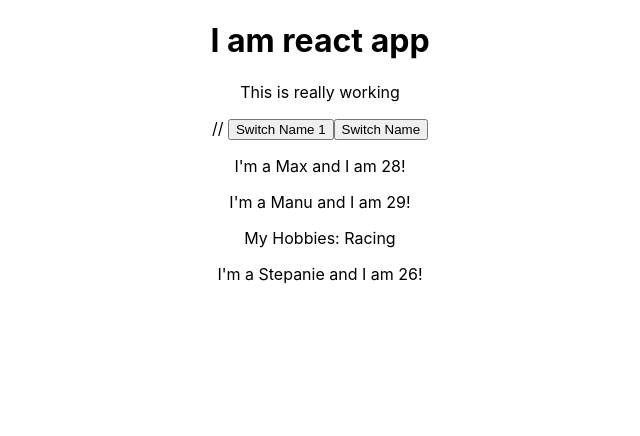
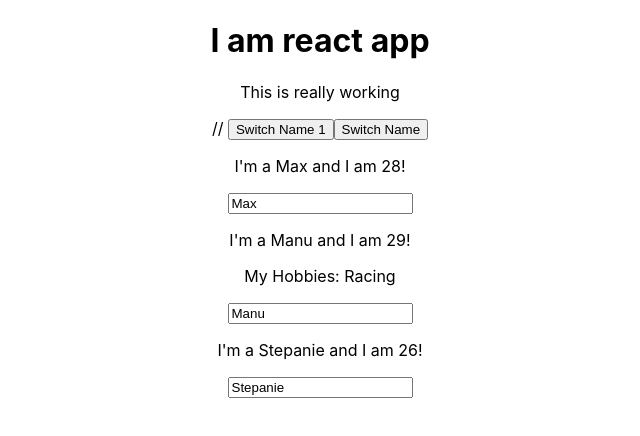
Before and after one commit to raoelectrocom/rect_learn, a React (Create React App) app: page / in a window 1280 px wide. Shown: the top 436 px of the page, without its empty margins (320-960 px from the left). Built offline with nearby package versions, Linux system fonts and the light colour scheme.

Commit message:
adding two way binding

```diff
--- a/src/App.js
+++ b/src/App.js
@@ -25,6 +25,16 @@
     })
   }
 
+  nameChangeHandler = (event) => {
+    this.setState({
+      persons: [
+        { name: 'Max', age: 29},
+        { name: event.target.value, age: 30},
+        { name: 'Stepanie', age: 26}
+      ]
+    })
+  }
+
   render(){
     return (
       <div className="App">
@@ -38,7 +48,8 @@
         <Person
           name={this.state.persons[1].name}
           age={this.state.persons[1].age}
-          click={this.switchNameHandler.bind(this, 'Kondal')}>My Hobbies: Racing</Person>
+          click={this.switchNameHandler.bind(this, 'Kondal')}
+          change={this.nameChangeHandler}>My Hobbies: Racing</Person>
         <Person name={this.state.persons[2].name} age={this.state.persons[2].age}/>
       </div>
     )
--- a/src/Person/Person.js
+++ b/src/Person/Person.js
@@ -5,6 +5,7 @@
         <div>
             <p onClick={props.click}>I'm a {props.name} and I am {props.age}!</p>
             <p>{props.children}</p>
+            <input type="text" onChange={props.change} value={props.name}/>
         </div>
     )
 };
```
